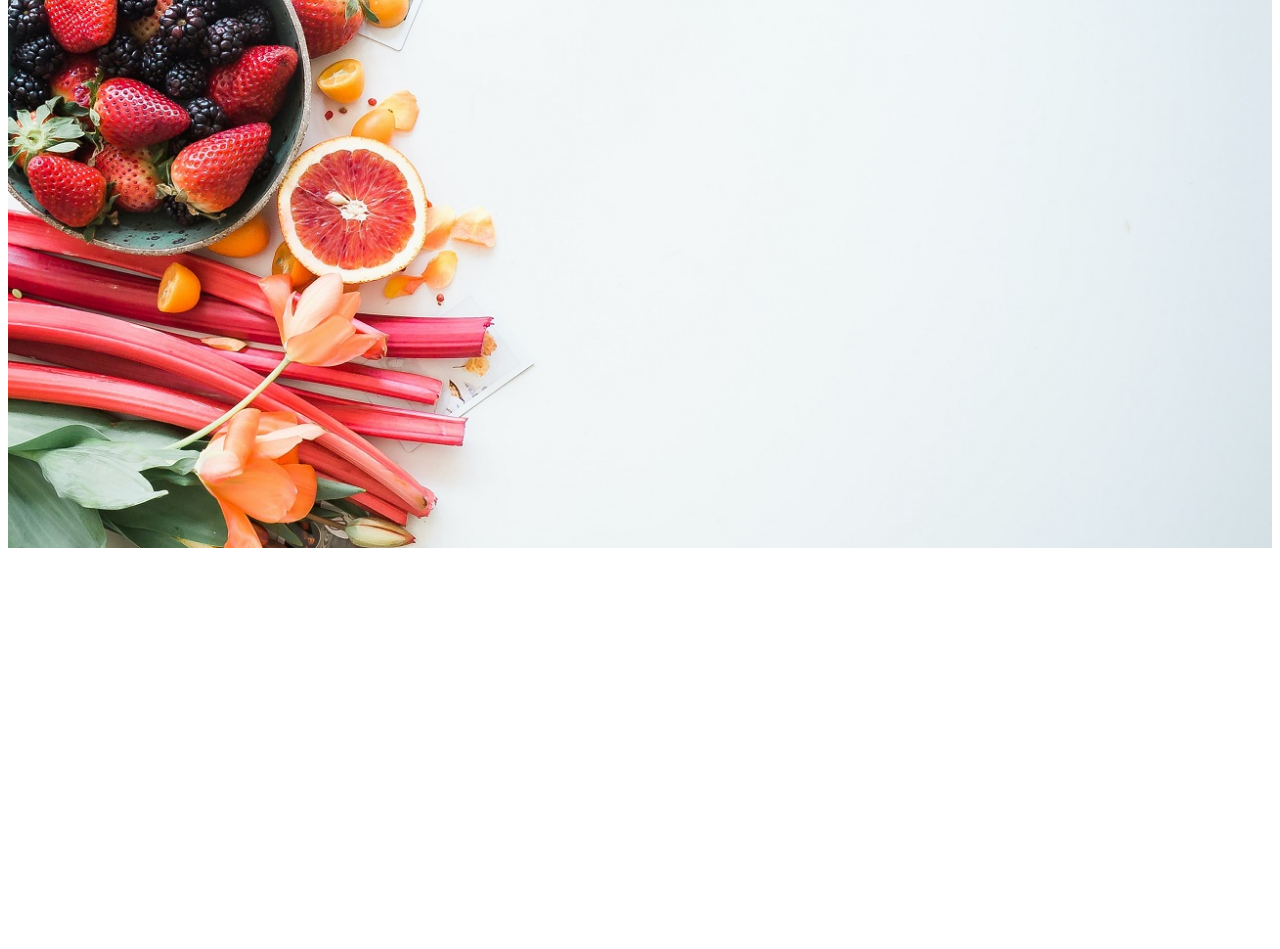
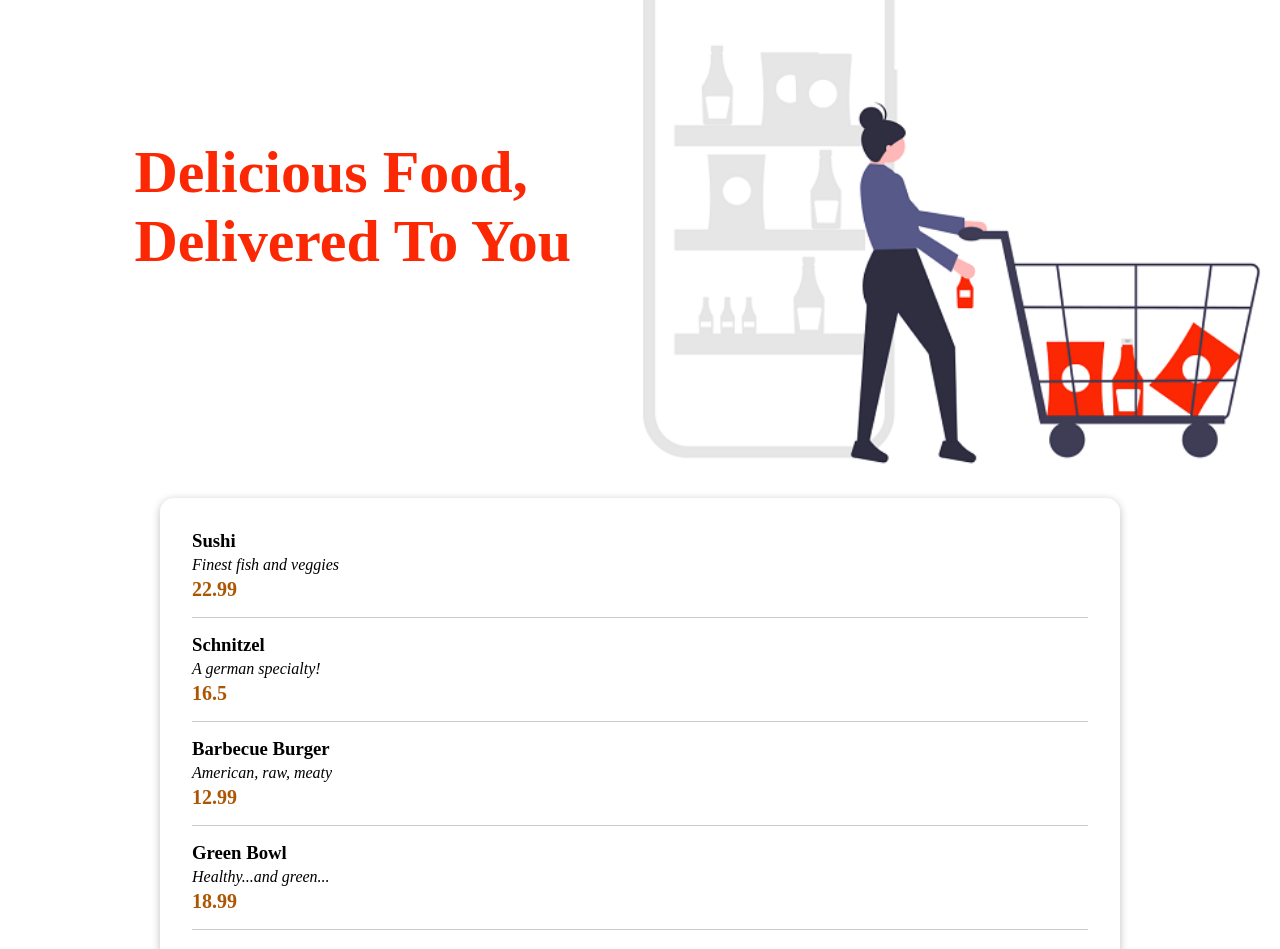
Before and after one commit to foisal07/orderfood, a React (Create React App) app: page / in a window 1280 px wide. Shown: the part 180-1129 px from the top of the page. Before the commit the page ends 800 px from the top, so only its background shows below. Built offline with nearby package versions, Linux system fonts and the light colour scheme.

Commit message:
Create AvailableMeals, Card, MealItem components

```diff
--- a/src/App.js
+++ b/src/App.js
@@ -1,9 +1,13 @@
 import Header from "./components/Layout/Header";
+import AvailableMeals from "./Meals/AvailableMeals";
 
 function App() {
-  return <div className="App">
-    <Header/>
-  </div>;
+  return (
+    <div className="App">
+      <Header />
+      <AvailableMeals />
+    </div>
+  );
 }
 
 export default App;
--- /dev/null
+++ b/src/Meals/AvailableMeals.js
@@ -0,0 +1,53 @@
+import React from "react";
+
+import classes from "./AvailableMeals.module.css";
+import MealItem from "./MealItem";
+import Card from "../UI/Card";
+
+const DUMMY_MEALS = [
+  {
+    id: "m1",
+    name: "Sushi",
+    description: "Finest fish and veggies",
+    price: 22.99,
+  },
+  {
+    id: "m2",
+    name: "Schnitzel",
+    description: "A german specialty!",
+    price: 16.5,
+  },
+  {
+    id: "m3",
+    name: "Barbecue Burger",
+    description: "American, raw, meaty",
+    price: 12.99,
+  },
+  {
+    id: "m4",
+    name: "Green Bowl",
+    description: "Healthy...and green...",
+    price: 18.99,
+  },
+];
+
+export default function AvailableMeals() {
+  const mealsList = DUMMY_MEALS.map((meal) => (
+    <MealItem
+      key={meal.id}
+      name={meal.name}
+      description={meal.description}
+      price={meal.price}
+    />
+  ));
+
+  return (
+    <>
+      <section className={classes.meals}>
+        <Card>
+          <ul>{mealsList}</ul>
+        </Card>
+      </section>
+    </>
+  );
+}
--- /dev/null
+++ b/src/Meals/AvailableMeals.module.css
@@ -0,0 +1,24 @@
+.meals {
+  max-width: 60rem;
+  width: 90%;
+  margin: 2rem auto;
+  animation: meals-appear 1s ease-out forwards;
+}
+
+.meals ul {
+  list-style: none;
+  margin: 0;
+  padding: 0;
+}
+
+@keyframes meals-appear {
+  from {
+    opacity: 0;
+    transform: translateY(3rem);
+  }
+
+  to {
+    opacity: 1;
+    transform: translateY(0);
+  }
+}
--- /dev/null
+++ b/src/Meals/MealItem.js
@@ -0,0 +1,16 @@
+import React from "react";
+import classes from "./MealItem.module.css";
+
+export default function MealItem({ name, description, price }) {
+  return (
+    <>
+      <li className={classes.meal}>
+        <div>
+          <h3>{name}</h3>
+          <div className={classes.description}>{description}</div>
+          <div className={classes.price}>{price}</div>
+        </div>
+      </li>
+    </>
+  );
+}
--- /dev/null
+++ b/src/Meals/MealItem.module.css
@@ -0,0 +1,22 @@
+.meal {
+  display: flex;
+  justify-content: space-between;
+  margin: 1rem;
+  padding-bottom: 1rem;
+  border-bottom: 1px solid #ccc;
+}
+
+.meal h3 {
+  margin: 0 0 0.25rem 0;
+}
+
+.description {
+  font-style: italic;
+}
+
+.price {
+  margin-top: 0.25rem;
+  font-weight: bold;
+  color: #ad5502;
+  font-size: 1.25rem;
+}
--- /dev/null
+++ b/src/UI/Card.js
@@ -0,0 +1,7 @@
+import classes from './Card.module.css';
+
+const Card = props => {
+  return <div className={classes.card}>{props.children}</div>
+};
+
+export default Card;
--- /dev/null
+++ b/src/UI/Card.module.css
@@ -0,0 +1,6 @@
+.card {
+  padding: 1rem;
+  box-shadow: 0 2px 8px rgba(0, 0, 0, 0.25);
+  border-radius: 14px;
+  background-color: white;
+}
--- a/src/components/Layout/Header.js
+++ b/src/components/Layout/Header.js
@@ -1,7 +1,7 @@
 import React from "react";
 import HeaderCartButton from "./HeaderCartButton";
 import classes from "./Header.module.css";
-import heroImage from "../../assets/heroimage.jpg";
+import heroImage from "../../assets/heroimage.png";
 
 export default function Header() {
   return (
@@ -11,6 +11,11 @@
         <HeaderCartButton />
       </header>
       <div className={classes["main-image"]}>
+        <h1>
+          Delicious Food,
+          <br />
+          Delivered To You
+        </h1>
         <img src={heroImage} alt="Foods" />
       </div>
     </>
--- a/src/components/Layout/Header.module.css
+++ b/src/components/Layout/Header.module.css
@@ -9,21 +9,29 @@
   display: flex;
   justify-content: space-between;
   align-items: center;
-  padding: 0 10%;
+  padding: 0 5%;
   /* box-shadow: 0 2px 8px rgba(0, 0, 0, 0.25); */
   z-index: 10;
 }
 
 .main-image {
-  width: 100%;
-  height: 45rem;
+  display: flex;
+  align-items: center;
+  margin-top: 8rem;
   z-index: 0;
   overflow: hidden;
 }
 
+.main-image h1 {
+  font-size: 60px;
+  padding-left: 10%;
+  color: #fb2803;
+}
+
 .main-image img {
-  width: 100%;
+  width: 50%;
   height: 100%;
   object-fit: cover;
+  padding-left: 5%;
   /* transform: rotateZ(-5deg) translateY(-4rem) translateX(-1rem); */
 }
--- a/src/components/Layout/HeaderCartButton.module.css
+++ b/src/components/Layout/HeaderCartButton.module.css
@@ -10,6 +10,7 @@
   align-items: center;
   border-radius: 25px;
   font-weight: bold;
+  margin-right: 10%;
 }
 
 .button:hover,
```
Also changed, not shown: src/assets/heroimage.jpg (deleted), src/assets/heroimage.png (added).
